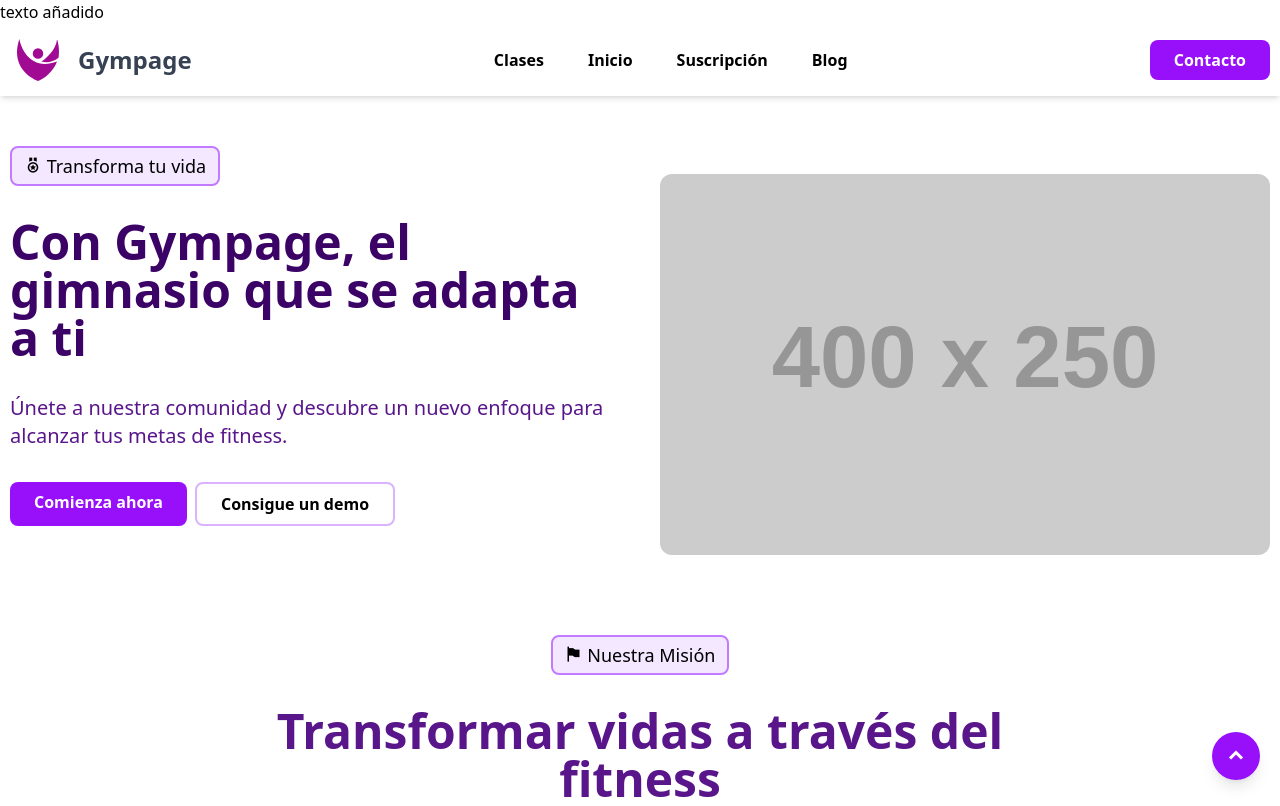
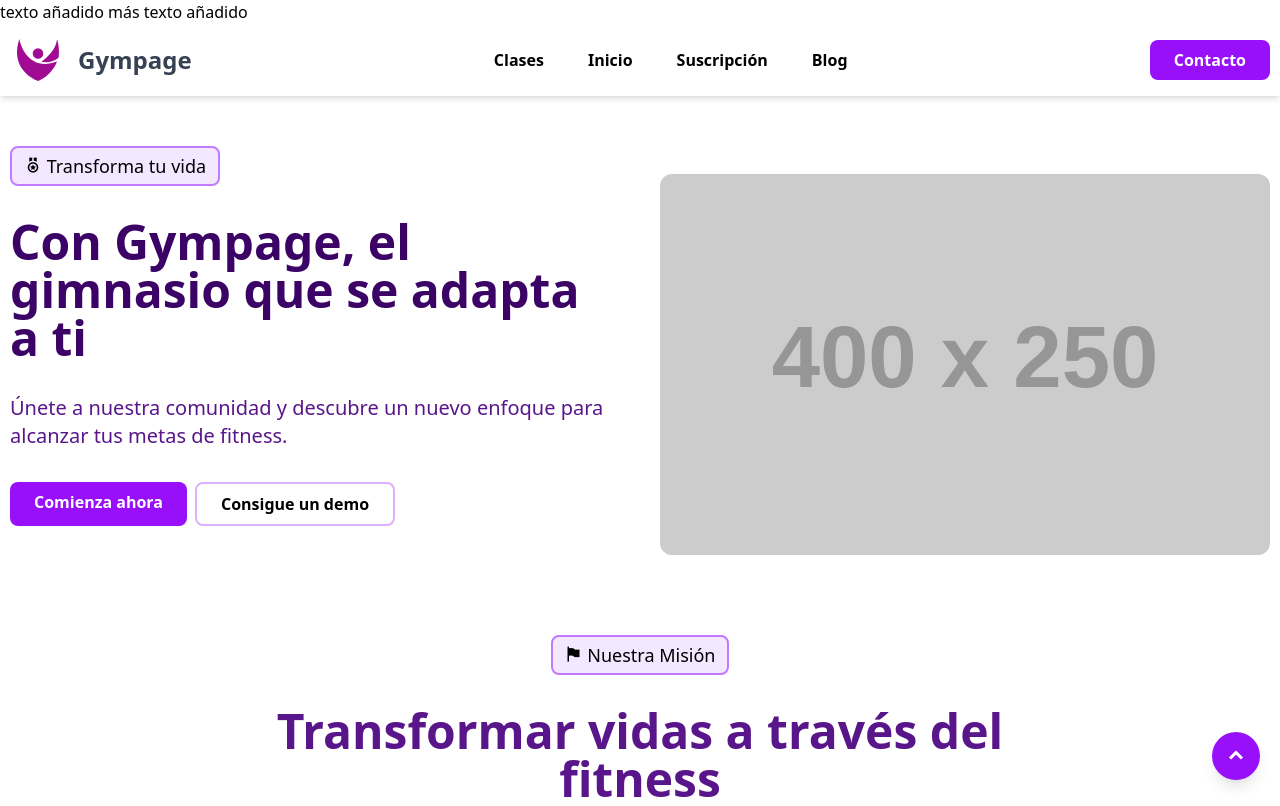
Before and after one commit to Seb-RM/Tailwind_Css_Html-Gym-Web-Page, a website built with Vite: page index.html in a window 1280 px wide. Shown: the top 806 px of the page. Built offline with nearby package versions, Linux system fonts and the light colour scheme; placeholder pictures from the web are drawn by us.

Commit message:
Agregar Texto

```diff
--- a/index.html
+++ b/index.html
@@ -11,6 +11,7 @@
   <body>
     <!-- Header -->
      texto añadido
+     más texto añadido
     <header class="py-2 shadow-md">
       <div
         class="container mx-auto px-2.5 md:flex md:items-center md:justify-between"
```
